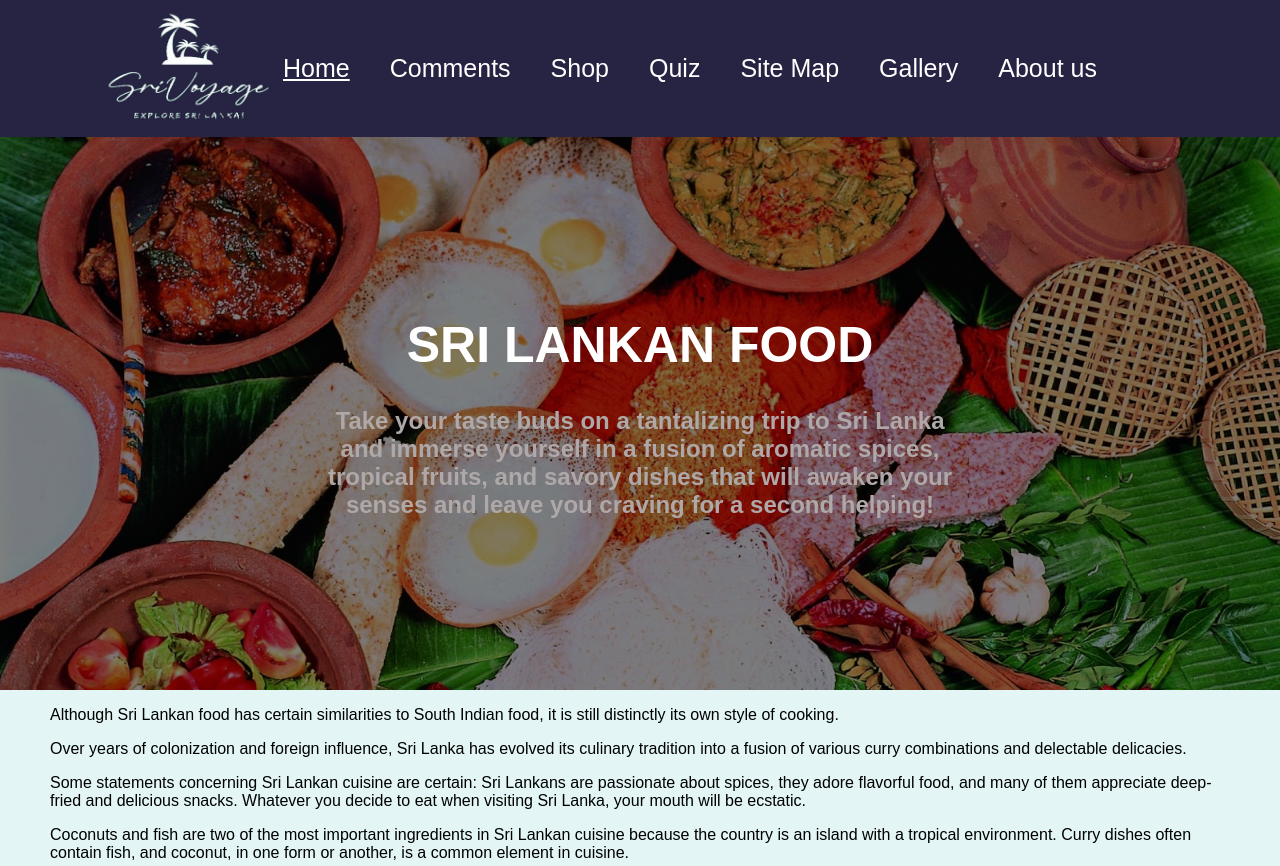
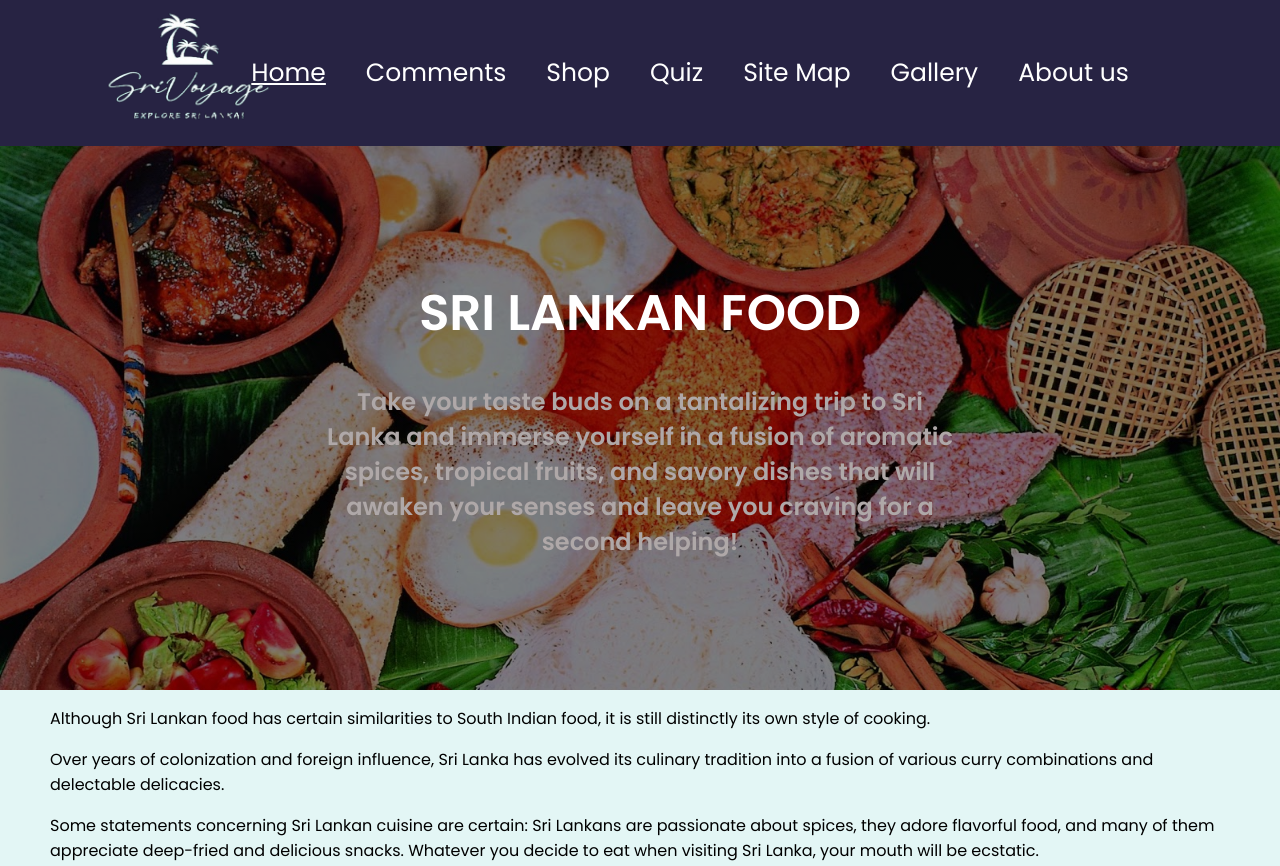
Before and after one commit to Nethmi11/SriVoyage, a plain HTML site: page Splash Screen/Ranugi/food.html in a window 1280 px wide. Shown: the top 866 px of the page. Drawn offline with Linux system fonts and the light colour scheme.

Commit message:
updates 2.0

```diff
--- a/Splash Screen/Ranugi/Home.css
+++ b/Splash Screen/Ranugi/Home.css
@@ -1,4 +1,6 @@
 /* Navigation bar */
+@import url('https://fonts.googleapis.com/css2?family=Poppins:wght@100;300;400;500;600&display=swap');
+
 nav {
     background-color: #272343;
     padding: 40px;
@@ -8,7 +10,7 @@ nav {
     width: 100%;
     padding-left: 50px;
     z-index: 1000;
-    font-family: Arial, Helvetica, sans-serif;
+    font-family: 'Poppins', sans-serif;
 }
 
 nav ul {
--- a/Splash Screen/Ranugi/QuizStyle.css
+++ b/Splash Screen/Ranugi/QuizStyle.css
@@ -1,10 +1,10 @@
-
+@import url('https://fonts.googleapis.com/css2?family=Poppins:wght@100;300;400;500;600&display=swap');
 body{
     background: #bae8e8;
     margin: 0;
     padding: 0;
     box-sizing: border-box;
-    font-family: Arial, Helvetica, sans-serif;
+    font-family: 'Poppins', sans-serif;
 }
 
 
--- a/Splash Screen/Ranugi/food.html
+++ b/Splash Screen/Ranugi/food.html
@@ -8,6 +8,7 @@
     <link rel="stylesheet" type="text/css" href="Home.css">
 
 <style>
+  @import url('https://fonts.googleapis.com/css2?family=Poppins:wght@100;300;400;500;600&display=swap');
 
 .container {
     display: flex;
@@ -52,7 +53,7 @@ figcaption {
 
 body, html {
   height: 100%;
-  font-family: Arial, Helvetica, sans-serif;
+  font-family: 'Poppins', sans-serif;
   background-color: #e3f6f5;
   margin-top: 65px;
   margin-left: 0%;
--- a/Splash Screen/Umasha/Home.css
+++ b/Splash Screen/Umasha/Home.css
@@ -1,4 +1,9 @@
 /* Navigation bar */
+@import url('https://fonts.googleapis.com/css2?family=Poppins:wght@100;300;400;500;600&display=swap');
+*{
+    font-family: 'Poppins', sans-serif;
+}
+
 nav {
     background-color: #272343;
     padding: 40px;
--- a/Splash Screen/Umasha/style.css
+++ b/Splash Screen/Umasha/style.css
@@ -1,4 +1,9 @@
 /* Navigation bar */
+@import url('https://fonts.googleapis.com/css2?family=Poppins:wght@100;300;400;500;600&display=swap');
+*{
+    font-family: 'Poppins', sans-serif;
+}
+
 nav {
     background-color: #272343;
     padding: 40px;
--- a/Splash Screen/Yelani/style.css.css
+++ b/Splash Screen/Yelani/style.css.css
@@ -1,8 +1,10 @@
+@import url('https://fonts.googleapis.com/css2?family=Poppins:wght@100;300;400;500;600&display=swap');
+
 body{
 
     width: 1500px;
     height: 150vh;
-    font-family: Poppins,sans-serif;
+    font-family: 'Poppins', sans-serif;
 
   }
   nav {
```
Also changed, not shown: Splash Screen/Nethmi/NethmiPageEditor.html (+3 -1 lines), Splash Screen/Ranugi/RanugiPage.html (+2 -1 lines), Splash Screen/Ranugi/StudentDetails.html (+2 -1 lines), Splash Screen/Umasha/EditorsPage.html (+2 -1 lines), Splash Screen/Yelani/Sitemap.html (+2 -3 lines), Splash Screen/Yelani/Transport.html (+3 -2 lines), Splash Screen/Yelani/yelani-pageeditor.html (+2 -1 lines), Splash Screen/index.html (+1 -0 lines).
